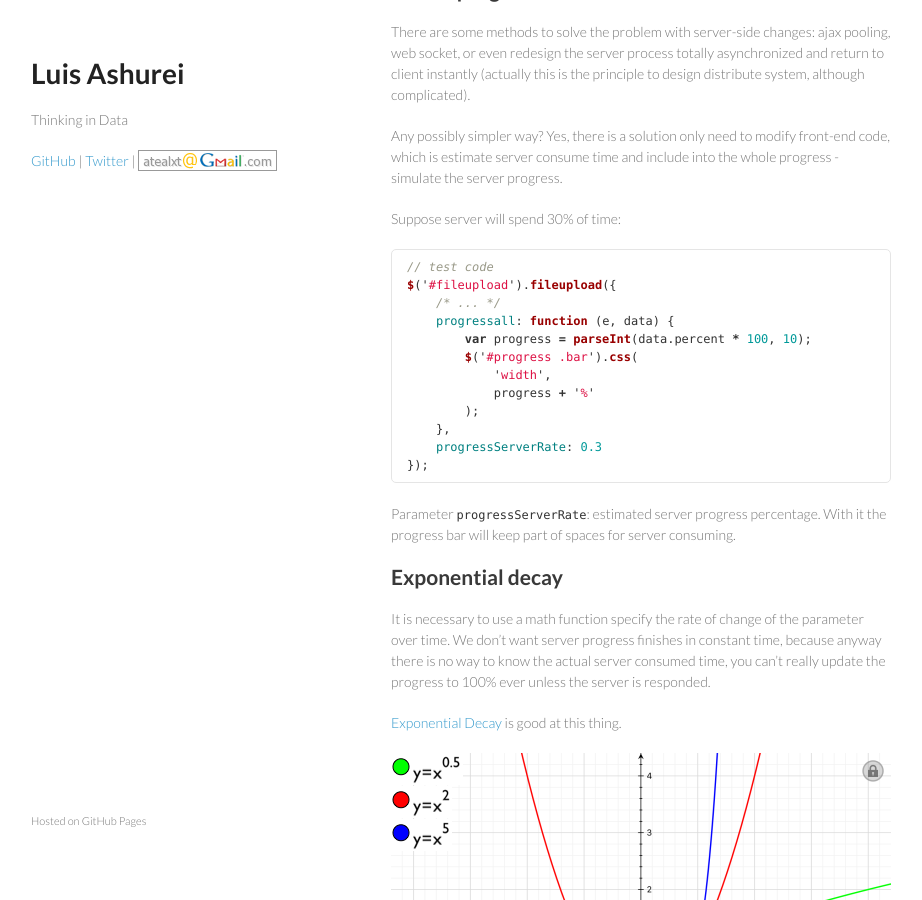
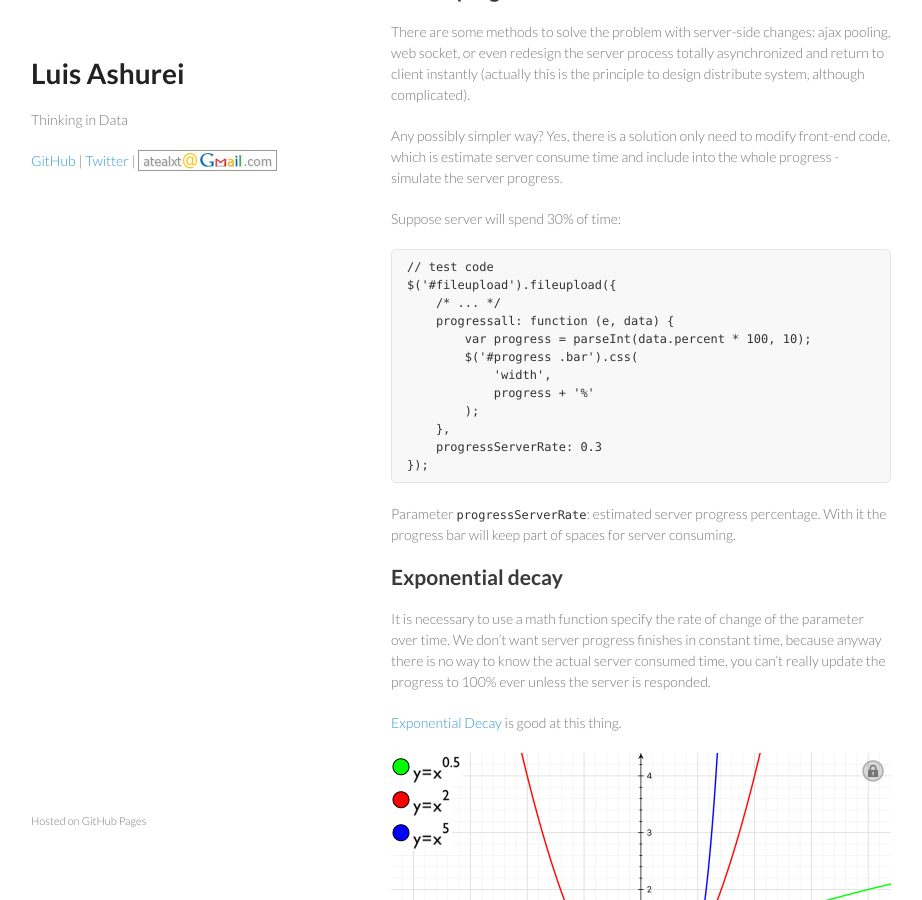
Before and after one commit to atealxt/atealxt.github.io, a Jekyll site: the page built from _posts/2015-11-03-file-upload-server-progress-estimation.md, in a window 1280 px wide and 900 px high, scrolled down 685 px. Shown: the whole window, without its empty margins (179-1101 px from the left). Built offline with Jekyll 4.4.1, drawn with Linux system fonts in a browser that asks for light colours; comment, search, counter and statistics services are not loaded.

Commit message:
Update 2015-11-03-file-upload-server-progress-estimation.md

````diff
--- a/_posts/2015-11-03-file-upload-server-progress-estimation.md
+++ b/_posts/2015-11-03-file-upload-server-progress-estimation.md
@@ -31,8 +31,7 @@
 
 Suppose server will spend 30% of time:
 
-```javascript
-// test code
+<pre><code>// test code
 $('#fileupload').fileupload({
     /* ... */
     progressall: function (e, data) {
@@ -44,7 +43,7 @@
     },
     progressServerRate: 0.3
 });
-```
+</code></pre>
 
 Parameter `progressServerRate`: estimated server progress percentage.
 With it the progress bar will keep part of spaces for server consuming.
````
